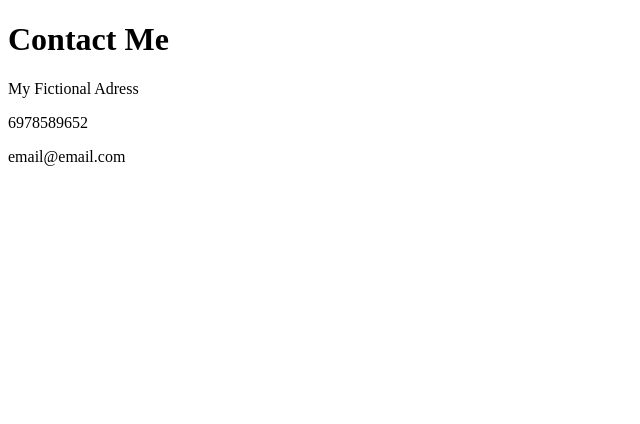
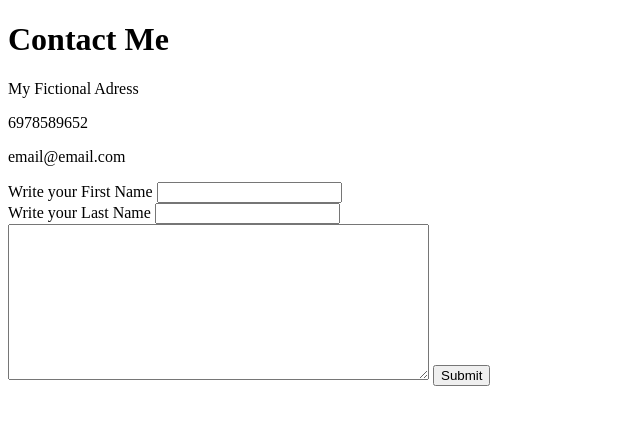
Before and after one commit to grecontrek/cv, a plain HTML site: page contact.html in a window 1280 px wide. Shown: the whole page, without its empty margins (0-640 px from the left). Drawn offline with Linux system fonts and the light colour scheme.

Commit message:
Added form to contact details

```diff
--- a/contact.html
+++ b/contact.html
@@ -14,5 +14,17 @@
       email@email.com
     </p>
 
+      <form>
+      <label for=fname>Write your First Name</label>
+      <input type="text" name=fname /><br />
+      <label for=lname>Write your Last Name</label>
+      <input type="text" name=lname /><br />
+
+      <textarea rows="10" cols="50">
+      </textarea>
+
+      <input type="submit" value="Submit" />
+
+    </form>
   </body>
 </html>
```
